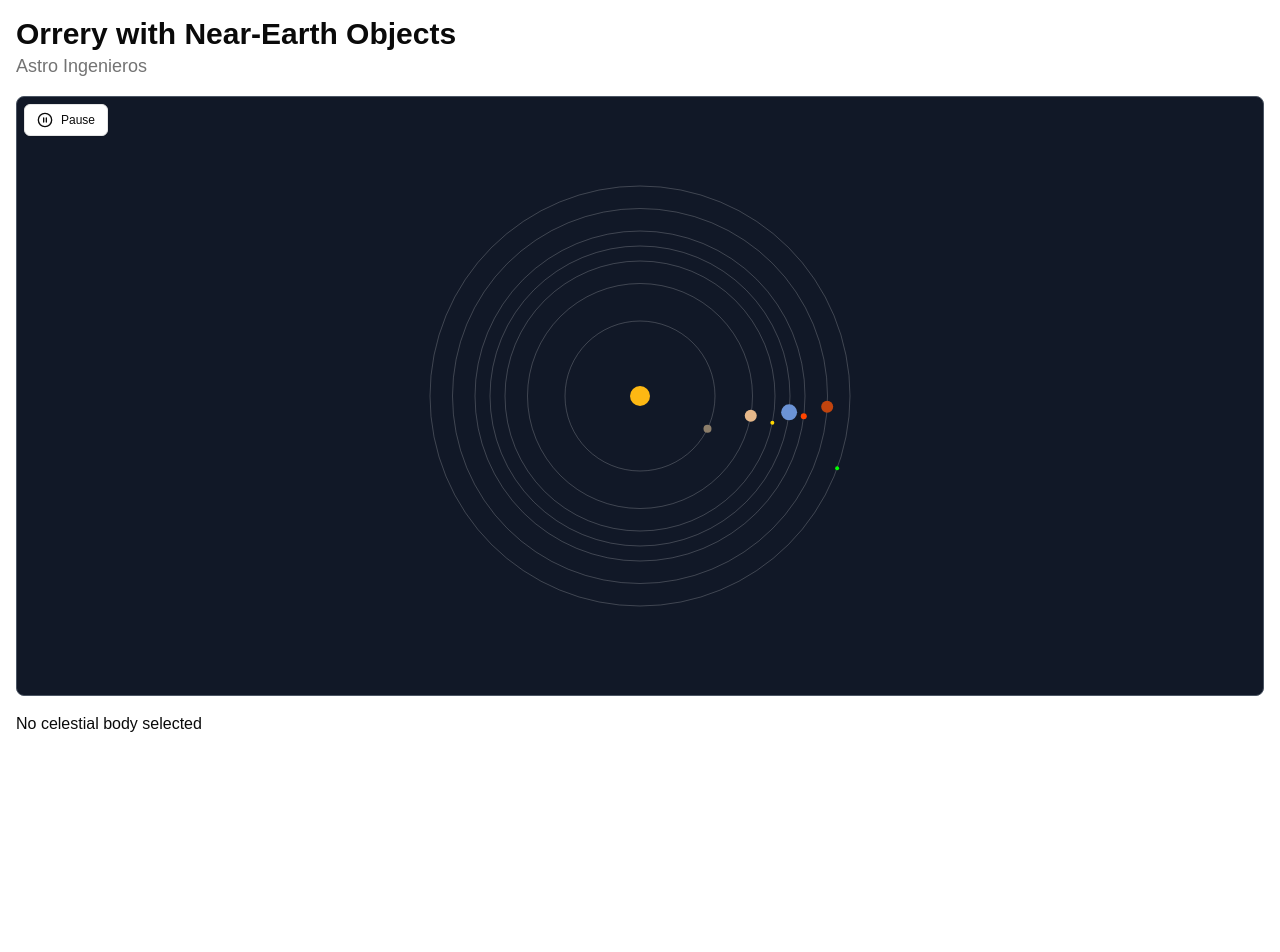
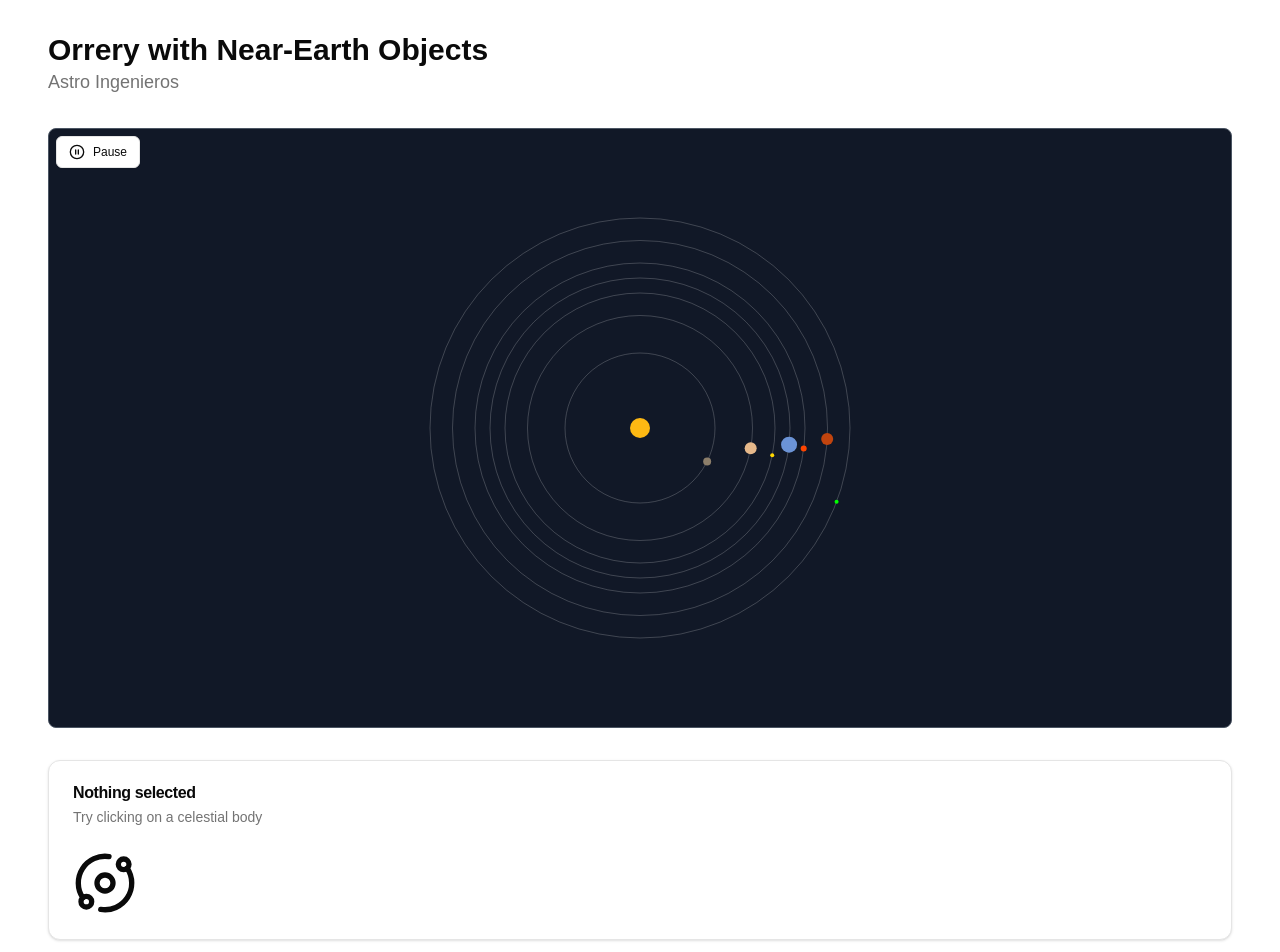
Before and after one commit to bayasdev/orrery-app, a Next.js app: page / in a window 1280 px wide. Shown: the top 952 px of the page. Before the commit the page ends 800 px from the top, so only its background shows below. Built offline with nearby package versions, Linux system fonts and the light colour scheme.

Commit message:
Improve UI

```diff
--- a/src/app/layout.tsx
+++ b/src/app/layout.tsx
@@ -1,7 +1,6 @@
 import type { Metadata } from "next";
 import localFont from "next/font/local";
 import "./globals.css";
-import { TooltipProvider } from "@/components/ui/tooltip";
 
 const geistSans = localFont({
   src: "./fonts/GeistVF.woff",
@@ -15,7 +14,7 @@ const geistMono = localFont({
 });
 
 export const metadata: Metadata = {
-  title: "Create Next App",
+  title: "Orrery App",
   description: "Generated by create next app",
 };
 
@@ -29,7 +28,7 @@ export default function RootLayout({
       <body
         className={`${geistSans.variable} ${geistMono.variable} antialiased`}
       >
-        <TooltipProvider>{children}</TooltipProvider>
+        {children}
       </body>
     </html>
   );
--- a/src/app/page.tsx
+++ b/src/app/page.tsx
@@ -2,7 +2,7 @@ import Orrery from "@/components/Orrery";
 
 export default function Home() {
   return (
-    <div className="flex flex-col gap-4 min-h-screen p-4">
+    <div className="flex flex-col gap-8 min-h-screen px-12 py-8">
       <div>
         <h1 className="text-3xl font-bold">Orrery with Near-Earth Objects</h1>
         <h2 className="text-lg font-medium text-muted-foreground">
--- a/src/components/CelestialBodyCard.tsx
+++ b/src/components/CelestialBodyCard.tsx
@@ -33,7 +33,7 @@ const CelestialBodyCard: React.FC<CelestialBodyCardProps> = ({
   });
 
   return (
-    <Card key={celestialBody.name}>
+    <Card>
       <CardHeader>
         <CardTitle>{celestialBody.name}</CardTitle>
         <CardDescription>{celestialBody.type}</CardDescription>
--- a/src/components/PlanetDialog.tsx
+++ b/src/components/CelestialBodyDialog.tsx
@@ -32,7 +32,7 @@ const CelestialBodyDialog: React.FC<CelestialBodyDialogProps> = ({
       <DialogContent className="max-w-3xl">
         <DialogHeader>
           <DialogTitle>{celestialBody.name}</DialogTitle>
-          <DialogDescription>{celestialBody.type}</DialogDescription>
+          <DialogDescription>{celestialBody.description}</DialogDescription>
         </DialogHeader>
         {celestialBody.modelPath && (
           <Canvas
--- /dev/null
+++ b/src/components/NoSelectedCelestialBodyCard.tsx
@@ -0,0 +1,24 @@
+import { OrbitIcon } from "lucide-react";
+import {
+  Card,
+  CardContent,
+  CardDescription,
+  CardHeader,
+  CardTitle,
+} from "./ui/card";
+
+const NoSelectedCelestialBodyCard = () => {
+  return (
+    <Card>
+      <CardHeader>
+        <CardTitle>Nothing selected</CardTitle>
+        <CardDescription>Try clicking on a celestial body</CardDescription>
+      </CardHeader>
+      <CardContent>
+        <OrbitIcon size={64} />
+      </CardContent>
+    </Card>
+  );
+};
+
+export default NoSelectedCelestialBodyCard;
--- a/src/components/Orrery.tsx
+++ b/src/components/Orrery.tsx
@@ -2,11 +2,12 @@
 
 import React, { useRef, useEffect, useState } from "react";
 import { Button } from "@/components/ui/button";
-import CelestialBodyDialog from "./PlanetDialog";
+import CelestialBodyDialog from "./CelestialBodyDialog";
 import { PauseCircleIcon, PlayCircleIcon } from "lucide-react";
 import CelestialBodyCard from "./CelestialBodyCard";
 import { CelestialBodyWithPosition } from "@/types";
 import { neos, planets } from "@/lib/data";
+import NoSelectedCelestialBodyCard from "./NoSelectedCelestialBodyCard";
 
 const OrreryComponent: React.FC = () => {
   const canvasRef = useRef<HTMLCanvasElement>(null);
@@ -253,7 +254,7 @@ const OrreryComponent: React.FC = () => {
           onOpen={() => setDialogOpen(true)}
         />
       ) : (
-        <div>No celestial body selected</div>
+        <NoSelectedCelestialBodyCard />
       )}
     </>
   );
```
